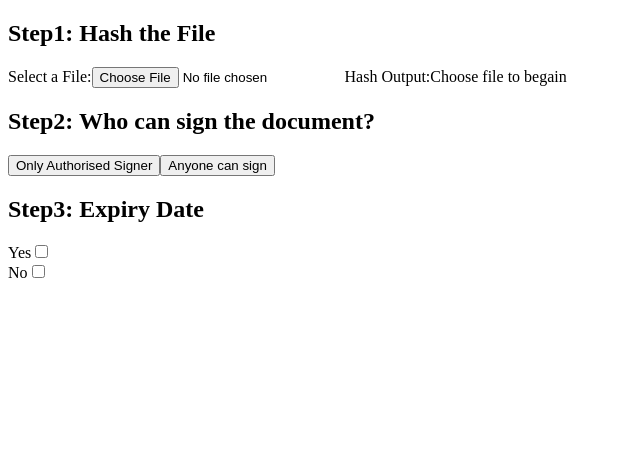
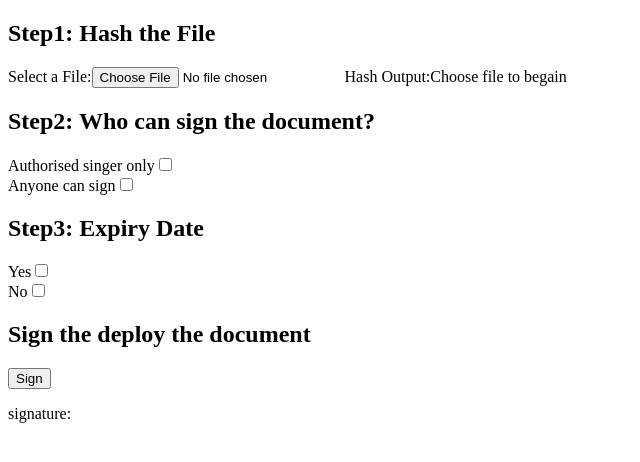
Before and after one commit to kenjirai/mini_proj, a React (Create React App) app in the folder client/: page / in a window 1280 px wide. Shown: the top 462 px of the page, without its empty margins (0-640 px from the left). Built offline with nearby package versions, Linux system fonts and the light colour scheme.

Commit message:
code rectify checkbox

```diff
--- a/client/src/CheckBox.js
+++ b/client/src/CheckBox.js
@@ -35,7 +35,6 @@ class CheckBox extends React.Component {
     }
 
     handleInputChange(event) {
-
       const name = event.target.name;
 
       var state = {
--- a/client/src/CheckState.js
+++ /dev/null
@@ -1,26 +0,0 @@
-import React from 'react';
-
-export default class CheckState extends React.Component {
-  constructor(props) {
-    super(props);
-    this.state = {};
-  };
-
-  handleClick = (e) => {
-    const hello = {
-      one: 1,
-      two: 2
-    }
-    this.setState({hello})
-  }
-
-  render() {
-    console.log(this.state);
-    return(
-      <div>
-        <h1>hello</h1>
-        <button name='test' onClick={this.handleClick}>Check</button>
-      </div>
-    );
-  }
-}
--- a/client/src/ExpiryDate.js
+++ b/client/src/ExpiryDate.js
@@ -1,13 +1,22 @@
 import React from "react";
 import CheckBox from './CheckBox';
 import DatePicker from "react-datepicker";
-import setMinutes from "date-fns/setMinutes";
-import setHours from "date-fns/setHours";
+//import setMinutes from "date-fns/setMinutes";
+//import setHours from "date-fns/setHours";
+import SignHash from './SignHash';
 
 import "react-datepicker/dist/react-datepicker.css";
 
 // CSS Modules, react-datepicker-cssmodules.css
 // import 'react-datepicker/dist/react-datepicker-cssmodules.css';
+
+function isEmpty(obj) {
+  for (var prop in obj) {
+    if (obj.hasOwnProperty(prop))
+      return false;
+  }
+  return true;
+}
 
 export default class ExpiryDate extends React.Component {
   constructor(props) {
@@ -15,7 +24,7 @@ export default class ExpiryDate extends React.Component {
     this.state = {
       startDate: new Date(),
       unixDate:null,
-      callbackChkBx:null
+      checkBox:null
     };
     this.handleChange = this.handleChange.bind(this);
   }
@@ -29,14 +38,20 @@ export default class ExpiryDate extends React.Component {
   }
 
   handleCallback = (data) => {
-    console.log('gotCallback', data);
+  //console.log('gotCallback', data);
     this.setState({
-      callbackChkBx: data
+      checkBox: data
     })
   }
+  render() {
+    const first = 'Yes';
+    const second = 'No';
 
-  render() {
-    let datePicker = <DatePicker
+    let datePicker;
+    let checkBox = this.state.checkBox;
+
+    if(!isEmpty(checkBox) && checkBox[first.toLowerCase()]) {
+      datePicker = <DatePicker
       selected={this.state.startDate}
       onChange={this.handleChange}
       showTimeSelect
@@ -46,15 +61,22 @@ export default class ExpiryDate extends React.Component {
       minDate={new Date()}
       timeCaption="time"
       />
-
+    } else {
+      datePicker = null;
+    }
+    const lowerFirst = first.toLowerCase();
+    const lowerSecond = second.toLowerCase();
     return (
+      <div>
       <section>
       <h2> Step3: Expiry Date </h2>
-      <CheckBox first='Yes' second='No' checkBoxCallback={this.handleCallback}/>
-      <div>
-
+      <CheckBox first={first} second={second} checkBoxCallback={this.handleCallback}/>
+      </section>
+      {datePicker}
+      <SignHash expiryDate signData/>
       </div>
-      </section>
     );
   }
 }
+
+//Hash file output
--- a/client/src/LoadWeb3.js
+++ /dev/null
@@ -1,24 +0,0 @@
-import React, { Component } from "react";
-
-import SignHash from './SignHash';
-
-class LoadWeb3 extends Component {
-  constructor(props) {
-    super(props);
-    this.state = {
-      web3: null,
-      account:null,
-      hashResult:null
-   };
-  }
-
-  render() {
-    return (
-      <div>
-      <SignHash />
-      </div>
-    );
-  }
-}
-
-export default LoadWeb3;
--- a/client/src/Pass.js
+++ /dev/null
@@ -1,25 +0,0 @@
-import React from 'react';
-
-
-class Pass extends React.Component {
-  constructor(props) {
-    super(props);
-    this.state = {
-      data:'check'
-    };
-  }
-
-  handleClick = (e) => {
-    this.props.passCallback(this.state.data)
-  }
-
-  render() {
-    return(
-      <div>
-        <button onClick={this.handleClick}>Button</button>
-      </div>
-    )
-  }
-}
-
-export default Pass;
--- a/client/src/Play.js
+++ /dev/null
@@ -1,27 +0,0 @@
-import React from 'react';
-import CheckBox from './CheckBox';
-import Pass from './Pass';
-
-class Play extends React.Component {
-  constructor(props) {
-    super(props);
-    this.state = {
-      data:'check'
-    };
-  }
-
-  handleCallback = (data) => {
-    console.log("data", data);
-  }
-
-  render() {
-    console.log(this.state.data)
-    return(
-      <div>
-        <CheckBox first='first' second='second' checkBoxCallback={this.handleCallback}/>
-      </div>
-    );
-  }
-}
-//<Pass passCallback={this.handleCallback}/>
-export default Play;
--- a/client/src/SignerListForm.js
+++ b/client/src/SignerListForm.js
@@ -1,6 +1,7 @@
 import React from "react";
 import SignHash from './SignHash';
 import ExpiryDate from './ExpiryDate';
+import CheckBox from './CheckBox';
 
 function isAddressValid(address) {
   const myRe = /^0x[a-fA-F0-9]{40}$/;
@@ -32,14 +33,16 @@ function isAddressUnique(signerInfo, address) {
 class signerListForm extends React.Component {
   state = {
     signerInfo: [],
-    anyError:null,
-    open: {
-      bool:false,
-      msg:"Only authorised Signer can sign the document"
-    },
-    authSignBtn: {
-      text:'Only Authorised Signer',
-      click: false
+    //Default set to true to disable add new signer list button.
+    anyError:true,
+    //Default set to true for allowing anyone to sign the document.
+    openSig:true,
+    checkBox: {
+      name: {
+        first:"Authorised singer only",
+        second:"Anyone can sign"
+      },
+      callbackData:null
     }
   }
 
@@ -100,39 +103,11 @@ validateForm(value, state) {
   }
 }
 
-
 addAddress = (e) => {
-    this.buttonManage();
     this.setState((prevState) => ({
       signerInfo: [...prevState.signerInfo, {address:'', error:''}]
     }));
   }
-
-buttonManage() {
-  let open = {...this.state.open};
-  let authSignBtn = {...this.state.authSignBtn.click};
-
-  if(open.bool) {
-    open.bool = false
-    this.setState({
-      open:open
-    });
-  }
-
-  if(!authSignBtn.click) {
-    authSignBtn.click = true;
-    authSignBtn.text="Add New Signer";
-    this.setState({
-      authSignBtn:authSignBtn
-    });
-  }
-
-  if(authSignBtn.click && authSignBtn.text==="Add New Signer") {
-    this.setState({
-      anyError:true
-    })
-  }
-}
 
 deleteAddress = (e) => {
   let signerInfo = [...this.state.signerInfo];
@@ -141,34 +116,66 @@ deleteAddress = (e) => {
   }
 
 openForAll = () => {
-  let state = this.state
-  state.signerInfo = [];
-  state.anyError='';
-  state.open.bool=true;
-  state.open.msg = 'Anyone can sign the document';
-  state.authSignBtn.click = false;
-  state.authSignBtn.text = "Only Authorised Signers"
-  this.setState({ state });
+  console.log('inside open for all');
+  let signerInfo = [];
+  this.setState({
+    signerInfo: signerInfo,
+    openSig:true
+  });
 }
 
 userConsent = () => {
-  if(this.state.signerInfo[0] && this.state.signerInfo[0].address && !this.state.open.bool) {
+  if(this.state.signerInfo[0] && this.state.signerInfo[0].address) {
     if (window.confirm('Warning: All entered address will be reset')) {
       this.openForAll();
     }
-  }else if(!this.state.open.bool){
+  }else {
       this.openForAll();
   }
 }
+
+handleCallback = (data) => {
+    let checkBox = {...this.state.checkBox };
+    checkBox.callbackData = data;
+    this.setState({
+      checkBox:checkBox
+    }, () => this.initList());
+  }
+
+  initList = () => {
+    let singerInfo = this.state.signerInfo;
+    let firstCheckBox = this.state.checkBox.name.first;
+    let secondCheckBox = this.state.checkBox.name.second;
+    let data = {...this.state.checkBox.callbackData };
+
+    //CheckBox component lower case the pass props and before updating state.
+    if(data[firstCheckBox.toLowerCase()] && singerInfo.length == 0) {
+      this.setState((prevState) => ({
+        signerInfo: [...prevState.signerInfo, {address:'', error:''}],
+        anyError:false,
+        openSig:false
+      }));
+    } else if(data[secondCheckBox.toLowerCase()]){
+      this.userConsent();
+    }
+  }
 
 handleSubmit = (e) => {
    e.preventDefault();
  }
 
+render() {
+    const {signerInfo, anyError, openSig} = this.state;
+    const firstCheckBox = this.state.checkBox.name.first;
+    const secondCheckBox = this.state.checkBox.name.second;
 
-render() {
-    const {signerInfo, anyError} = this.state;
-    const signerInfoLen = signerInfo.length > 0 ? true : false;
+    let addNewBtn;
+
+    if(!openSig) {
+      addNewBtn = <button id="add-new-btn" onClick={this.addAddress} disabled={anyError}>Add new signer</button>;
+    } else {
+      addNewBtn = null;
+    }
     return (
       <div>
       <section>
@@ -196,15 +203,16 @@ render() {
             })
           }
         </form>
-        <button id="add-new-btn" onClick={this.addAddress} disabled={anyError}>{this.state.authSignBtn.text}</button>
-        <button id="open-for-all" onClick={this.userConsent}> Anyone can sign</button>
+        <CheckBox first={firstCheckBox} second={secondCheckBox} checkBoxCallback={this.handleCallback}/>
+        {addNewBtn}
       </section>
-
-      <ExpiryDate />
+      <ExpiryDate/>
       </div>
     );
   }
 }
-//      <SignHash hashOutput={this.props.hashOutput} signerData ={signerInfoLen > 0 ? this.state.signerInfo: null}/>
+
+//<button id="add-new-btn" onClick={this.addAddress} disabled={anyError}>{this.state.authSignBtn.text}</button>
+//<button id="open-for-all" onClick={this.userConsent}> Anyone can sign</button>
 
 export default signerListForm;
--- a/client/src/index.css
+++ /dev/null
@@ -1,14 +0,0 @@
-body {
-  margin: 0;
-  padding: 0;
-  font-family: -apple-system, BlinkMacSystemFont, "Segoe UI", "Roboto", "Oxygen",
-    "Ubuntu", "Cantarell", "Fira Sans", "Droid Sans", "Helvetica Neue",
-    sans-serif;
-  -webkit-font-smoothing: antialiased;
-  -moz-osx-font-smoothing: grayscale;
-}
-
-code {
-  font-family: source-code-pro, Menlo, Monaco, Consolas, "Courier New",
-    monospace;
-}
--- a/client/src/index.js
+++ b/client/src/index.js
@@ -1,11 +1,8 @@
 import React from 'react';
 import ReactDOM from 'react-dom';
-import LoadWeb3 from './LoadWeb3';
 import HashFile from './HashFile';
 import ExpiryDate from './ExpiryDate';
 import CheckBox from './CheckBox';
-import CheckState from './CheckState';
-import Play from './Play';
 
 import * as serviceWorker from './serviceWorker';
 //<CheckBox first="first" second="second"/>
```
Also changed, not shown: client/src/Deployment.js (deleted, +0 -14 lines), client/src/App.css (added), 1 other file (tests, documents, lock files or other folders). Lines whose indentation alone changed are shown as unchanged.
